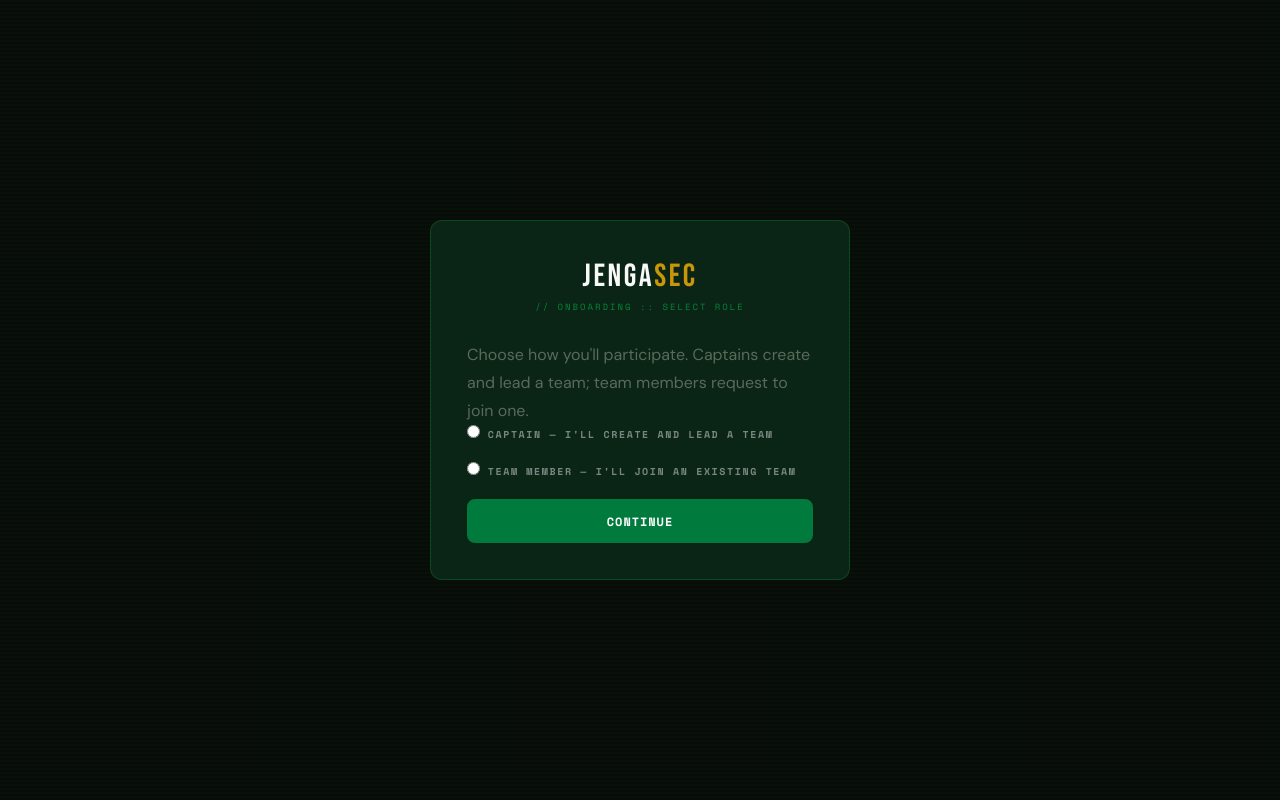
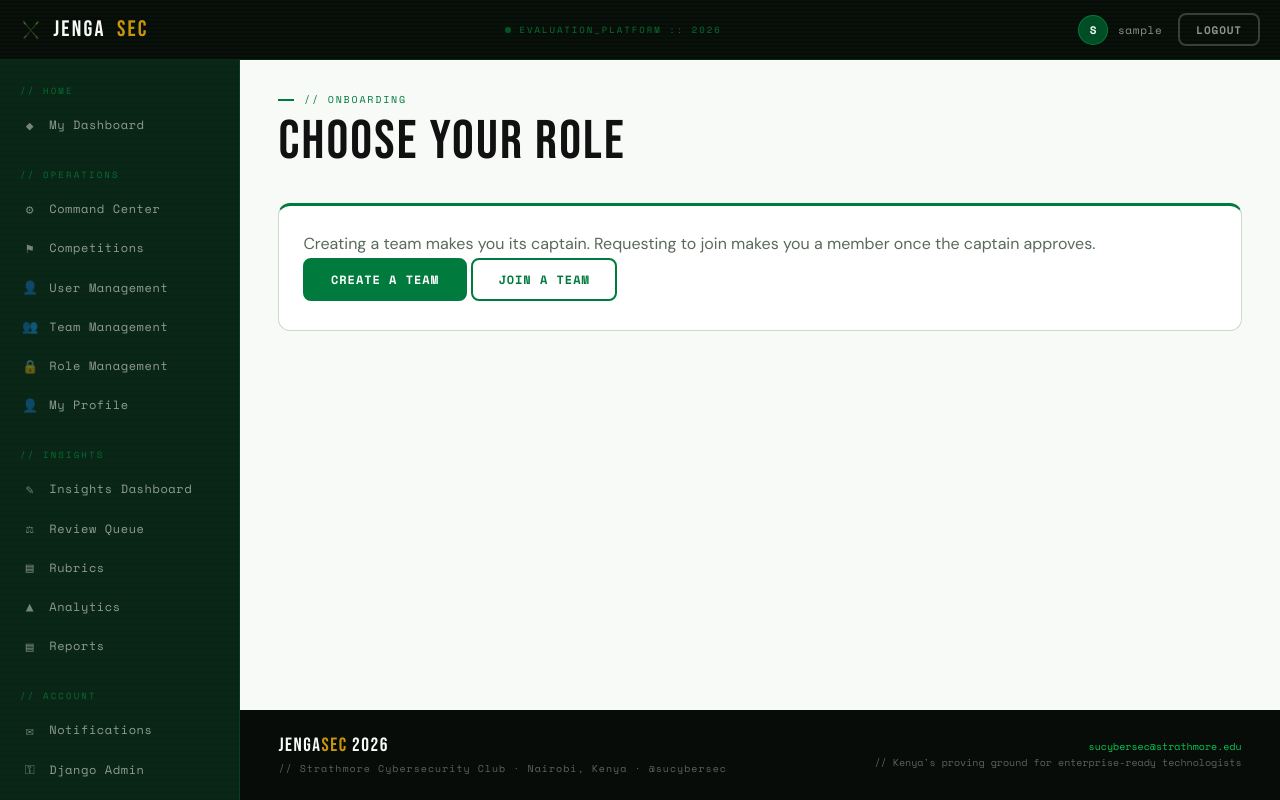
Before and after one commit to JengaSec-Org/jengasec-competition-platform, a Django app: page /accounts/choose-role/ in a window 1280 px wide. Run offline with Django 5.2, Linux system fonts and the light colour scheme; the visitor is signed in with stand-in values (Sample User, id 1); data that the repository does not hold is empty.

Commit message:
fix links

```diff
--- a/templates/accounts/choose_role.html
+++ b/templates/accounts/choose_role.html
@@ -1,53 +1,15 @@
-{% load static %}
-<!DOCTYPE html>
-<html lang="en">
-<head>
-<meta charset="UTF-8">
-<meta name="viewport" content="width=device-width, initial-scale=1.0">
-<title>Choose Your Role | JengaSec Evaluation Platform</title>
-<meta name="theme-color" content="#007A3D">
-<link rel="icon" type="image/png" href="{% static 'images/logo.png' %}">
-<link rel="preconnect" href="https://fonts.googleapis.com">
-<link rel="preconnect" href="https://fonts.gstatic.com" crossorigin>
-<link href="https://fonts.googleapis.com/css2?family=Bebas+Neue&family=DM+Sans:wght@300;400;500;600&family=Space+Mono:wght@400;700&display=swap" rel="stylesheet">
-<link rel="stylesheet" href="{% static 'css/variables.css' %}">
-<link rel="stylesheet" href="{% static 'css/reset.css' %}">
-<link rel="stylesheet" href="{% static 'css/typography.css' %}">
-<link rel="stylesheet" href="{% static 'css/buttons.css' %}">
-<link rel="stylesheet" href="{% static 'css/forms.css' %}">
-<link rel="stylesheet" href="{% static 'css/components.css' %}">
-</head>
-<body>
-<div class="auth-shell">
-  <div class="auth-card">
-    <div class="auth-brand">Jenga<em>Sec</em></div>
-    <div class="auth-sub">// ONBOARDING :: SELECT ROLE</div>
-    <p class="text-muted">Choose how you'll participate. Captains create and lead a team; team members request to join one.</p>
+{% extends "base.html" %}
+{% block title %}Choose Your Role{% endblock %}
+{% block content %}
+{% include "components/page_header.html" with tag="ONBOARDING" title="Choose Your Role" %}
 
-    {% if form.non_field_errors %}
-      <div class="alert alert-error" role="alert">
-        <span class="alert-tag">[ERR]</span>
-        <span>{{ form.non_field_errors.0 }}</span>
-      </div>
-    {% endif %}
-
-    <form method="post">
-      {% csrf_token %}
-      <div class="form-group">
-        <label class="form-label">
-          <input type="radio" name="participant_role" value="captain" required>
-          Captain — I'll create and lead a team
-        </label>
-      </div>
-      <div class="form-group">
-        <label class="form-label">
-          <input type="radio" name="participant_role" value="team_member" required>
-          Team Member — I'll join an existing team
-        </label>
-      </div>
-      <button type="submit" class="btn btn-primary btn-block">Continue</button>
-    </form>
+<div class="card">
+  <p class="text-muted">Creating a team makes you its captain. Requesting to join makes you a member once the captain approves.</p>
+  {% url 'accounts:team_form' as team_form_url %}
+  {% url 'accounts:choose_team' as choose_team_url %}
+  <div class="form-actions">
+    {% include "components/button.html" with label="Create a Team" href=team_form_url variant="primary" %}
+    {% include "components/button.html" with label="Join a Team" href=choose_team_url variant="ghost" %}
   </div>
 </div>
-</body>
-</html>
+{% endblock %}
--- a/templates/accounts/login.html
+++ b/templates/accounts/login.html
@@ -43,6 +43,7 @@
       <input type="hidden" name="next" value="{{ next }}">
       <button type="submit" class="btn btn-primary btn-block">Access Platform</button>
     </form>
+    <p class="auth-alt">New here? <a href="{% url 'accounts:register' %}">Create an account</a></p>
   </div>
 </div>
 </body>
--- a/templates/components/sidebar.html
+++ b/templates/components/sidebar.html
@@ -25,23 +25,22 @@ Replace "#" with {% url %} tags as each module ships its views.
         <span class="glyph">&#9873;</span>
         Competitions
     </a>
-
-    <a class="side-link" href="{% url 'accounts:users' %}">
+    <a class="side-link" href="#">
         <span class="glyph">&#128100;</span>
         User Management
     </a>
 
-    <a class="side-link" href="{% url 'accounts:teams' %}">
+    <a class="side-link" href="#">
         <span class="glyph">&#128101;</span>
         Team Management
     </a>
 
-    <a class="side-link" href="{% url 'accounts:roles' %}">
+    <a class="side-link" href="#">
         <span class="glyph">&#128274;</span>
         Role Management
     </a>
 
-    <a class="side-link" href="{% url 'accounts:profile' %}">
+    <a class="side-link" href="#">
         <span class="glyph">&#128100;</span>
         My Profile
     </a>
```
